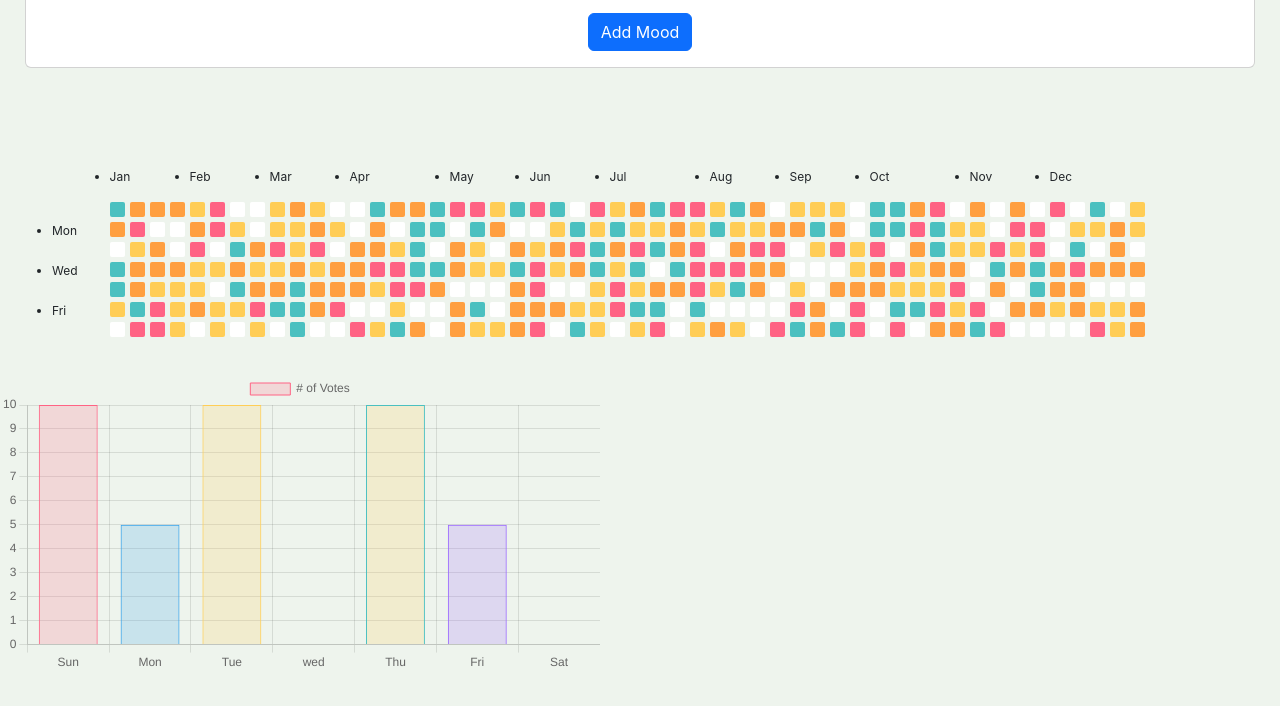
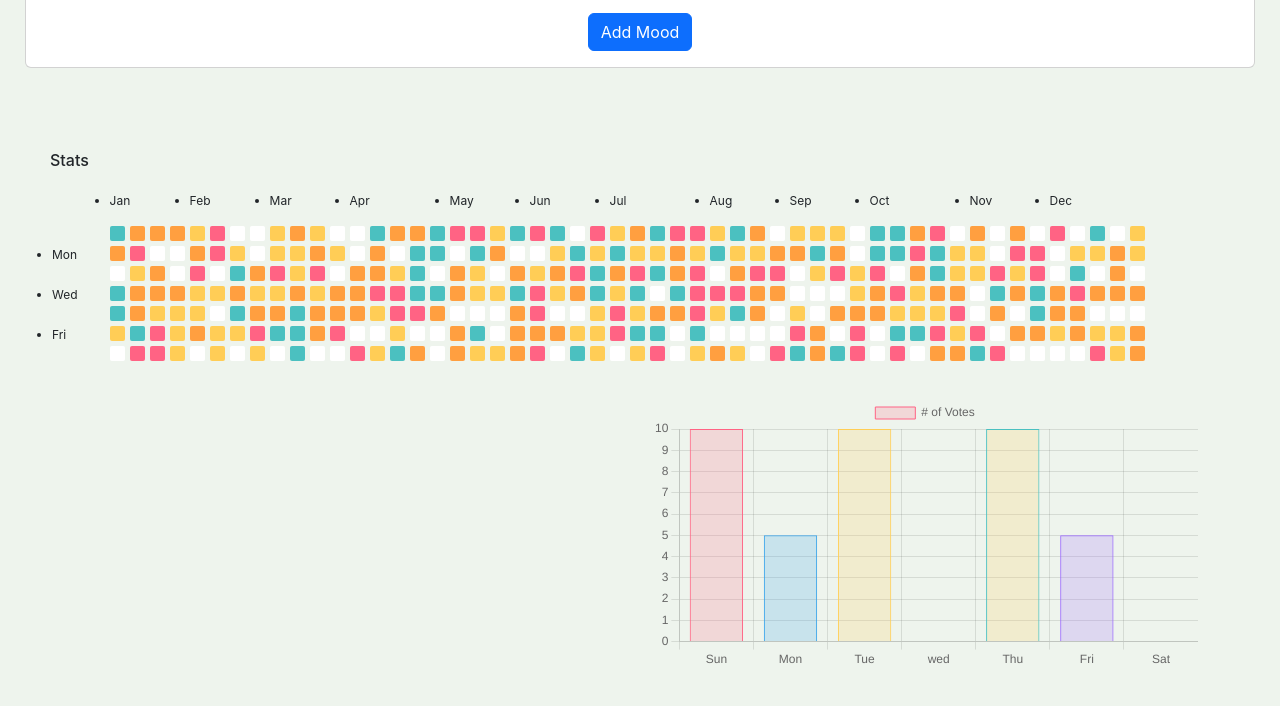
Before and after one commit to mayuras7685/Geno, a plain HTML site: page index.html in a window 1280 px wide. Shown: the part 186-892 px from the top of the page. Before the commit the page ends 859 px from the top, so only its background shows below. Drawn offline with nearby package versions, Linux system fonts and the light colour scheme.

Commit message:
line chart added

```diff
--- a/index.html
+++ b/index.html
@@ -160,6 +160,7 @@
         </div>
       </div>
     </div>
+<div><span style="margin-left: 50px; font-weight:500; font-size:medium">Stats</span></div>
 
     <div class="graph" style="margin: auto auto">
       <ul class="months">
@@ -190,9 +191,22 @@
       </ul>
     </div>
 
-    <div class="chart" style="max-width: 600px; max-height: 600px">
-      <canvas id="myChart" aria-label="chart" role="img"></canvas>
+
+     <div class="container text-center">
+  <div class="row">
+    <div class="col">
+         <canvas id="lineChart" aria-label="chart" role="img"></canvas>
     </div>
+    <div class="col">
+       <canvas id="myChart" aria-label="chart" role="img"></canvas>
+    </div>
+  </div>
+  </div>
+
+     <div class="chart" style="max-width: 940px; max-height: 300px; margin-top: 50px; margin: 50px auto;">
+      <canvas id="mlChart" aria-label="chart" role="img"></canvas>
+    </div>
+
   </body>
   <script src="index.js"></script>
   <script src="chart.js"></script>
```
